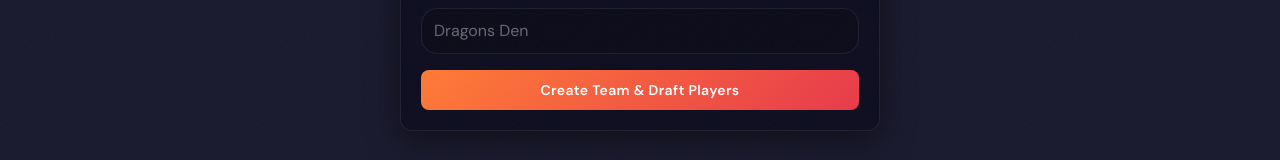
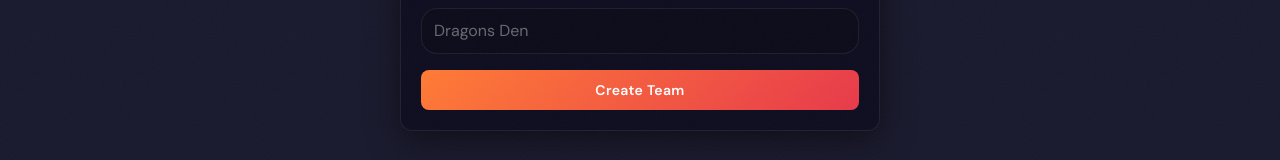
Before and after one commit to dreamledge/dreamsim, a React (Vite) app in the folder frontend/: page /teams/create in a window 1280 px wide. Shown: the part 476-636 px from the top of the page. Built offline with nearby package versions, Linux system fonts and the light colour scheme; no server answers; the database is empty; sample sign-in values are in the browser's storage.

Commit message:
fix: remove auto-draft on team creation, team starts empty

```diff
--- a/frontend/src/pages/CreateTeam.jsx
+++ b/frontend/src/pages/CreateTeam.jsx
@@ -4,7 +4,6 @@ import { doc, setDoc, getDoc, getDocs, query, where, updateDoc, collection } fro
 import { db } from '../firebase';
 import { useAuth } from '../context/AuthContext';
 import { uid, teamsCol, teamDoc, teamPlayersCol, leagueDoc, leagueMemberDoc } from '../lib/firestore';
-import { draftNbaPlayers, ensureNbaPool } from '../engine/gameEngine';
 
 const COLORS = [
   { primary: '#1a1a2e', secondary: '#e94560', name: 'Classic' },
@@ -31,7 +30,6 @@ export default function CreateTeam() {
   });
   const [error, setError] = useState('');
   const [loading, setLoading] = useState(false);
-  const [initializing, setInitializing] = useState(false);
 
   const randomName = () => {
     const city = CITY_NAMES[Math.floor(Math.random() * CITY_NAMES.length)];
@@ -64,17 +62,6 @@ export default function CreateTeam() {
         arenaName: form.arenaName || `${form.name} Arena`, seasonId: leagueSnap.data().currentSeason || 1,
         wins: 0, losses: 0, isAi: 0, prestige: 50, createdAt: new Date().toISOString(),
       });
-
-      await ensureNbaPool();
-      const newPlayers = await draftNbaPlayers(5);
-      for (let i = 0; i < newPlayers.length; i++) {
-        const p = newPlayers[i];
-        const pId = uid();
-        await setDoc(doc(teamPlayersCol(teamId), pId), {
-          ...p, teamId, seasonId: leagueSnap.data().currentSeason || 1,
-          isStarter: i < 5 ? 1 : 0, lineupPosition: i < 5 ? i : null,
-        });
-      }
 
       await setDoc(leagueMemberDoc(form.leagueId, user.id), {
         userId: user.id,
@@ -131,8 +118,8 @@ export default function CreateTeam() {
           <input type="text" value={form.arenaName} onChange={e => setForm(f => ({ ...f, arenaName: e.target.value }))} className="w-full bg-[var(--bg-secondary)] border border-[var(--border-subtle)] rounded-lg px-3 py-2.5 text-white focus:outline-none focus:border-[var(--accent-orange)] transition-all placeholder:text-[var(--text-tertiary)]" placeholder="Dragons Den" />
         </div>
 
-        <button type="submit" disabled={loading || initializing} className="btn-glow w-full py-2.5 text-sm tracking-wide">
-          {loading ? 'Creating...' : initializing ? 'Loading NBA players...' : 'Create Team & Draft Players'}
+        <button type="submit" disabled={loading} className="btn-glow w-full py-2.5 text-sm tracking-wide">
+          {loading ? 'Creating...' : 'Create Team'}
         </button>
       </form>
     </div>
```
